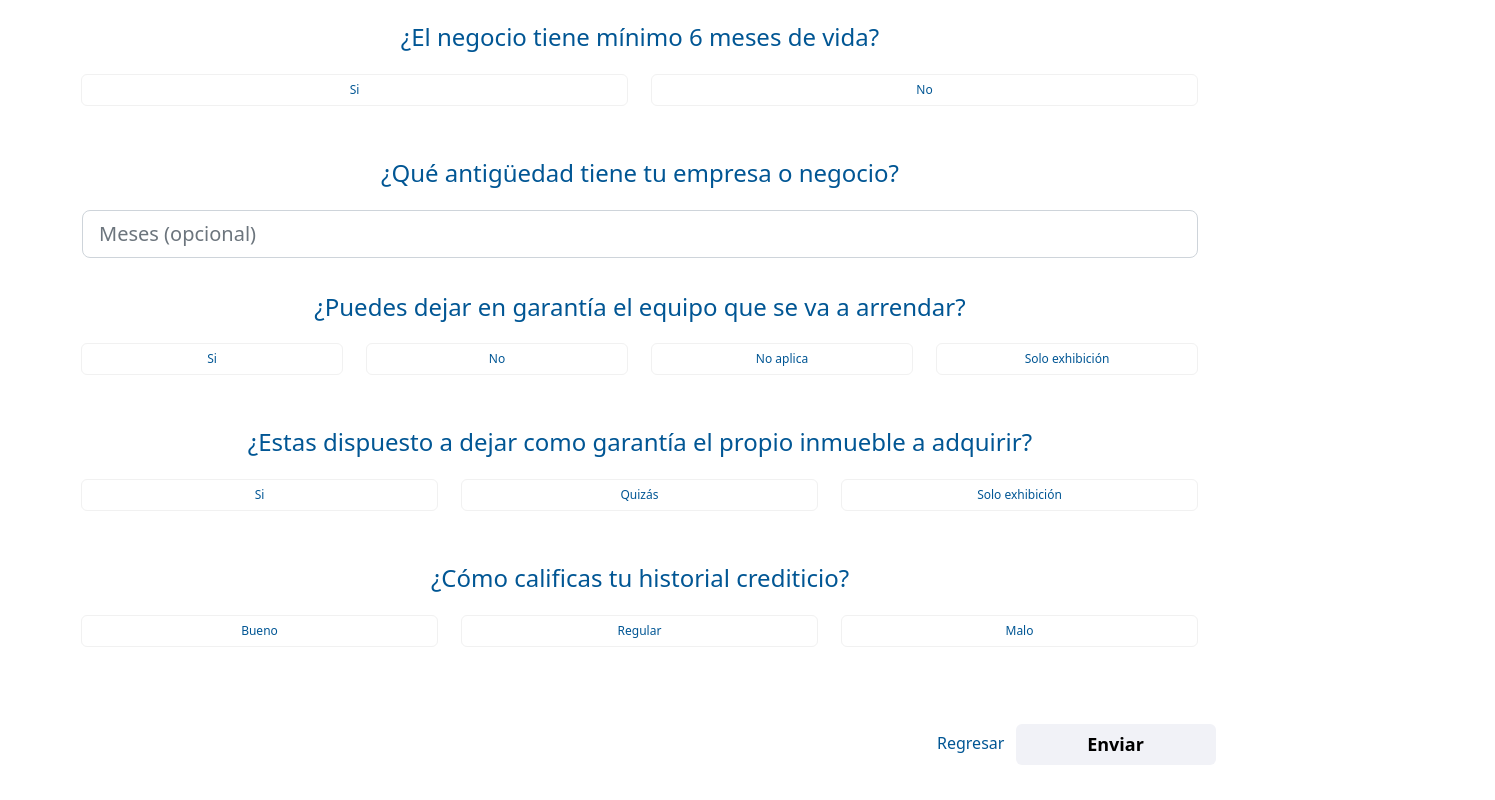
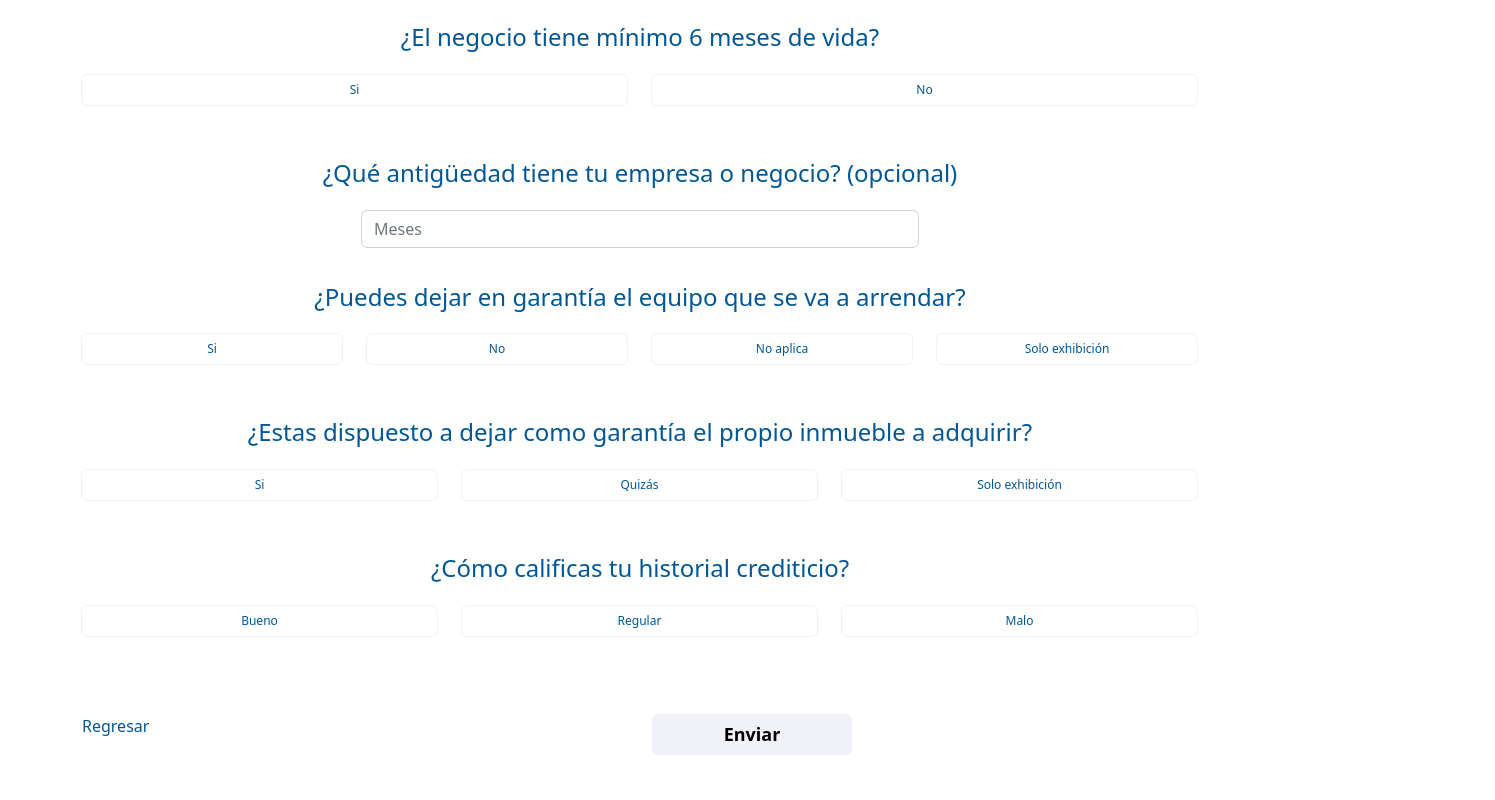
Before and after one commit to soc-giovani/perfilador-soc.github.io, a plain HTML site: page tipo-persona.html in a window 1280 px wide. Shown: the part 684-1484 px from the top of the page, 1495 px wide, since content can reach past the window. Drawn offline with nearby package versions, Linux system fonts and the light colour scheme.

Commit message:
se ajustaron textos

```diff
--- a/style/style.css
+++ b/style/style.css
@@ -126,6 +126,14 @@ h2{
 .form-control{
     color: var(--azul-soc) !important;
 }
+.form-size{
+    width: 50% !important;
+    margin: auto;
+}
+.btn-enviar{
+    background-color: var(--boton) !important;
+    width: 200px;
+}
 .form-select{
     color: var(--azul-soc) !important;
 }
@@ -163,6 +171,9 @@ h2{
     }
     .btn-regresar{
         margin-left: 15px;
+    }
+    .btn-enviar{
+        width: 160px;
     }
 }
 
--- a/tipo-persona.html
+++ b/tipo-persona.html
@@ -218,9 +218,9 @@
             </div>
         </div>
         <div class="row"> <!--Vista Desktop-->
-            <h2>¿Qué antigüedad tiene tu empresa o negocio?</h2>
+            <h2>¿Qué antigüedad tiene tu empresa o negocio? (opcional)</h2>
             <div class="col-md-12">
-                <input class="form-control form-control-lg" type="text" placeholder="Meses (opcional)" aria-label=".form-control-lg example">
+                <input class="form-control form-size" type="text" placeholder="Meses" aria-label=".form-control-lg example">
             </div>
         </div>
         <div class="row" id="vista-desktop"> <!--Vista Desktop-->
@@ -384,9 +384,11 @@
             </div>
         </div> <br>
         <div class="row">
-            <div class="col-md-6 offset-md-9">
+            <div class="col-6">
                 <a class="btn-regresar" href="index.html">Regresar</a>
-                <button class="btn-siguiente btn" type="button"><a class="btn-siguiente-texto" href="index.html">Enviar</a></button>
+            </div>
+            <div class="col-6">
+                <button class="btn-enviar btn" type="button"><a class="btn-siguiente-texto" href="index.html">Enviar</a></button>
             </div>
         </div>
     </div>
```
